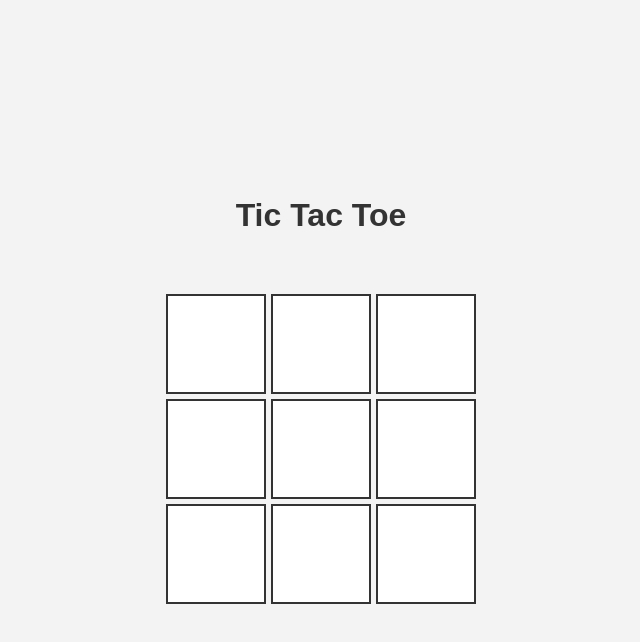
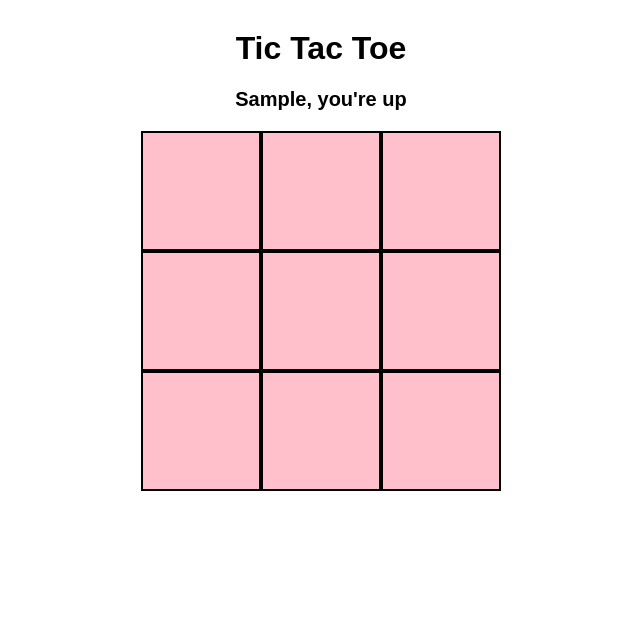
Before and after one commit to acciojob/tictactoe-TechPlundrer, a website: page main.html in a window 1280 px wide. Both pictures are taken after typing "Sample", "Sample" into the empty fields and a click on the button "Submit". Shown: the whole page, without its empty margins (319-959 px from the left). Drawn offline with Linux system fonts and the light colour scheme.

Commit message:
created a submission

```diff
--- a/main.html
+++ b/main.html
@@ -9,30 +9,32 @@
 
 <body>
 	 <div class="container">
-		<!--input sec-->
-		<div class="player-inputs" id="input-section">
-			<h1>Enter Player Names</h1>
-			<input type="text" id="player1" placeholder="enter name">
-			<input type="text" id="player2" placeholder="enter name">
+
+    <!-- Player input section -->
+    <div id="player-form">
+      <input type="text" id="player-1" placeholder="Player 1 name" />
+      <input type="text" id="player-2" placeholder="Player 2 name" />
       <button id="submit">Submit</button>
     </div>
 
-		<!--game board sec-->
-		<div class="board" id="board-section">
+    <!-- Game section -->
+    <div id="game" class="hidden">
       <h1>Tic Tac Toe</h1>
-			<div class="message" id="msg"></div>
-			<div class="grid" id="grid">
-				<button class="cell" id="1"></button>
-				<button class="cell" id="2"></button>
-				<button class="cell" id="3"></button>
-				<button class="cell" id="4"></button>
-				<button class="cell" id="5"></button>
-				<button class="cell" id="6"></button>
-				<button class="cell" id="7"></button>
-				<button class="cell" id="8"></button>
-				<button class="cell" id="9"></button>
+      <div class="message"></div>
+
+      <div class="board">
+        <div class="cell" id="1"></div>
+        <div class="cell" id="2"></div>
+        <div class="cell" id="3"></div>
+        <div class="cell" id="4"></div>
+        <div class="cell" id="5"></div>
+        <div class="cell" id="6"></div>
+        <div class="cell" id="7"></div>
+        <div class="cell" id="8"></div>
+        <div class="cell" id="9"></div>
       </div>
     </div>
+
   </div>
 	<!-- the entire body must be written by student -->
     <script type="text/javascript" src="./script.js">
--- a/script.js
+++ b/script.js
@@ -1,70 +1,70 @@
   const submitBtn = document.getElementById("submit");
-const player1Input = document.getElementById("player1");
-const player2Input = document.getElementById("player2");
-const inputSection = document.getElementById("input-section");
-const boardSection = document.getElementById("board-section");
-const message = document.getElementById("message");
-
+    const gameDiv = document.getElementById("game");
+    const messageDiv = document.querySelector(".message");
     const cells = document.querySelectorAll(".cell");
 
     let player1 = "";
     let player2 = "";
-
     let currentPlayer = "";
-let CurrentSymbol = "x";
-
+    let currentSymbol = "X";
     let gameOver = false;
 
-submitBtn.addEventListener("click", ()=> {
-	player1 = player1Input.value.trim();
-	player2 = player2Input.value.trim();
+    const winPatterns = [
+      [1,2,3],
+      [4,5,6],
+      [7,8,9],
+      [1,4,7],
+      [2,5,8],
+      [3,6,9],
+      [1,5,9],
+      [3,5,7]
+    ];
+
+    submitBtn.addEventListener("click", () => {
+      player1 = document.getElementById("player-1").value.trim();
+      player2 = document.getElementById("player-2").value.trim();
 
       if (!player1 || !player2) {
-		alert("Please enter names for both players!");
+        alert("Enter both player names");
         return;
       }
-	inputSection.style.display = "none";
-	boardSection.style.display = "flex";
+
+      document.getElementById("player-form").classList.add("hidden");
+      gameDiv.classList.remove("hidden");
+
       currentPlayer = player1;
-	message.textContent = `${currentPlayer}, you're up`;
+      messageDiv.textContent = `${currentPlayer}, you're up`;
     });
-
-//on cell  click
 
     cells.forEach(cell => {
       cell.addEventListener("click", () => {
-		if(gameOver || cell.textContent !== "") return;
-		cell.textContent = CurrentSymbol; //lowercase x or o;
+        if (cell.textContent !== "" || gameOver) return;
 
-		if(checkWinner()) {
-			message.textContent = `${currentPlayer} congratulations you won!`;
+        cell.textContent = currentSymbol;
+
+        if (checkWin()) {
+          messageDiv.textContent = `${currentPlayer} congratulations you won!`;
           gameOver = true;
           return;
         }
 
-		//switch turn
+        // Switch player
+        if (currentSymbol === "X") {
+          currentSymbol = "O";
+          currentPlayer = player2;
+        } else {
+          currentSymbol = "X";
+          currentPlayer = player1;
+        }
 
-		CurrentSymbol = CurrentSymbol === "x"?"o" : "x";
-		currentPlayer = currentPlayer === player1?player2 : player1;
-		message.textContent = `${currentPlayer} you're up`;
+        messageDiv.textContent = `${currentPlayer}, you're up`;
       });
     });
 
-//check winning combi
-
-function checkWinner() {
-	const WinCombos = [
-		[1, 2, 3],
-		[4, 5, 6],
-		[7, 8, 9],
-		[1, 4, 7],
-		[2, 5, 8],
-		[3, 6, 9],
-		[1, 5, 9],
-		[3, 5, 7],
-	];
-	return WinCombos.some(combo => {
-		const [a, b,c] = combo.map(id => document.getElementById(id).textContent);
-		return a && a === b && b === c;
+    function checkWin() {
+      return winPatterns.some(pattern => {
+        return pattern.every(id => {
+          return document.getElementById(id).textContent === currentSymbol;
+        });
       });
     }
--- a/styles.css
+++ b/styles.css
@@ -1,80 +1,42 @@
-* {
-	box-sizing: border-box;
-	margin: 0;
-	padding:0;
-	font-family:Arial, sans-serif;
+  body {
+      font-family: Arial, sans-serif;
+      text-align: center;
     }
 
     .container {
-	display: flex;
-	flex-direction: column;
-	align-items: center;
-	justify-content: center;
-	height: 100vh;
-	background-color: #f3f3f3;
-}
-
-h1 {
-	margin-bottom: 20px;
-	font-size: 2em;
-	color: #333;
-}
-
-.player-inputs {
-	display: flex;
-	flex-direction: column;
-	gap: 10px;
-	align-items: center;
-}
-
-.player-inputs input {
-	padding: 10px;
-	width: 200px;
-	border: 1px solid #999;
-	border-radius: 5px;
-	font-size: 16px;
-}
-
-#submit {
-	padding: 10px 20px;
-	background-color: #4CAF50;
-	border: none;
-	color: white;
-	border-radius: 5px;
-	cursor: pointer;
-	margin-top: 10px;
-}
-#submit:hover {
-	background-color: #45a049;
+      margin-top: 30px;
     }
 
     .board {
-	display: none;
-	flex-direction: column;
+      display: grid;
+      grid-template-columns: repeat(3, 120px);
+      grid-template-rows: repeat(3, 120px);
+      gap: 0;
+      margin: 20px auto;
+      width: 360px;
+    }
+
+    .cell {
+      border: 2px solid black;
+      font-size: 60px;
+      display: flex;
       align-items: center;
+      justify-content: center;
+      cursor: pointer;
+      background-color: pink;
     }
 
     .message {
-	margin: 20px 0;
       font-size: 20px;
-	color: #444;
       font-weight: bold;
+      margin-top: 10px;
     }
 
-.grid {
-	display: grid;
-	grid-template-columns: repeat(3, 100px);
-	grid-template-rows: repeat(3, 100px);
-	gap: 5px;
+    .hidden {
+      display: none;
     }
 
-.cell {
-	background-color: white;
-	border: 2px solid #333;
-	display; flex;
-	align-content: center;
-	align-items: center;
-	font-size: 40px;
-	cursor: pointer;
+    input {
+      margin: 5px;
+      padding: 5px;
     }
-.cell:disabled { cursor: not-allowed; }
```
Lines whose indentation alone changed are shown as unchanged.
